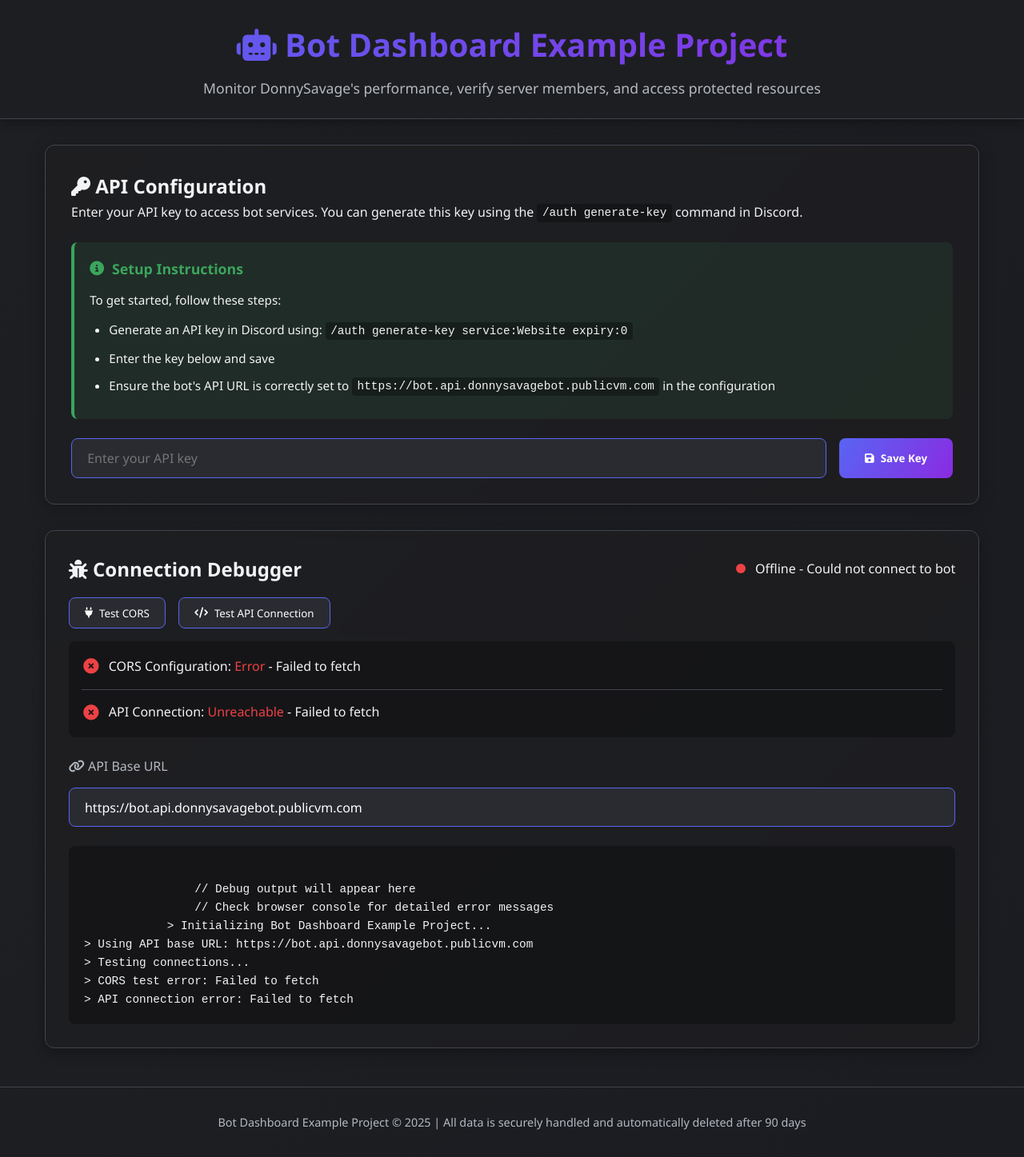
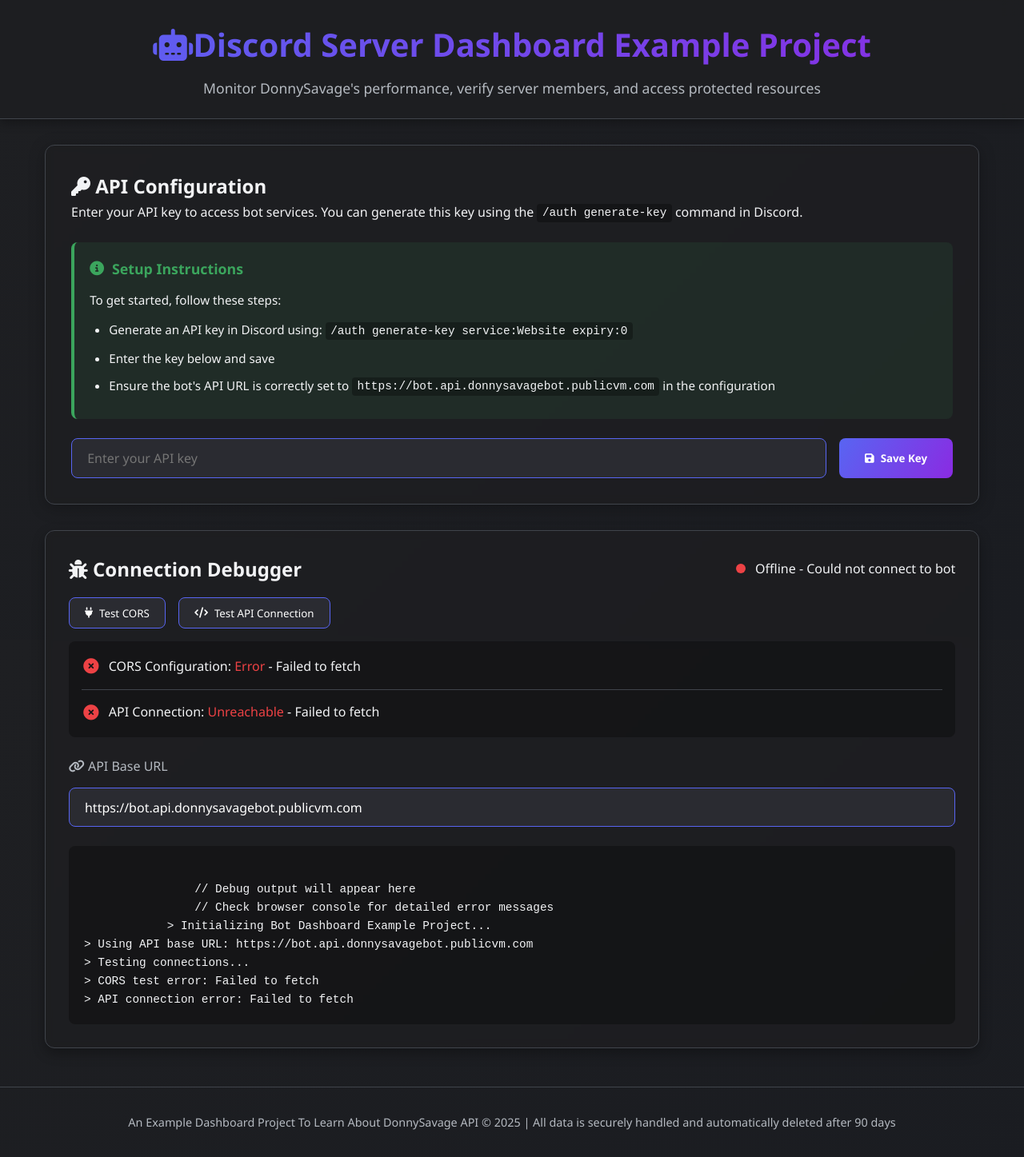
Before and after one commit to Abdo9616/DonnySavageAPIGuideProject.github.io, a plain HTML site: page index.html in a window 1280 px wide. Shown: the whole page at 80% size. Drawn offline with Linux system fonts and the light colour scheme; no server answers.

Commit message:
Update index.html

```diff
--- a/index.html
+++ b/index.html
@@ -528,7 +528,7 @@
 </head>
 <body>
     <header>
-        <h1><i class="fas fa-robot"></i> Bot Dashboard Example Project</h1>
+        <h1><i class="fas fa-robot"></i>Discord Server Dashboard Example Project</h1>
         <p class="subtitle">Monitor DonnySavage's performance, verify server members, and access protected resources</p>
     </header>
 
@@ -661,7 +661,7 @@
     </div>
 
     <footer>
-        <p>Bot Dashboard Example Project &copy; 2025 | All data is securely handled and automatically deleted after 90 days</p>
+        <p>An Example Dashboard Project To Learn About DonnySavage API &copy; 2025 | All data is securely handled and automatically deleted after 90 days</p>
     </footer>
 
     <script>
```
